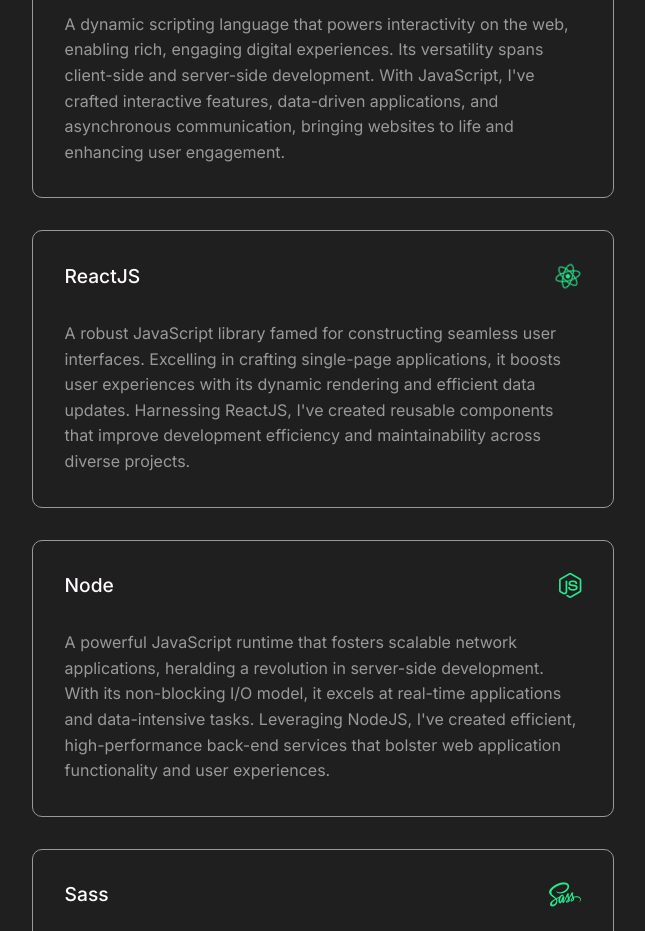
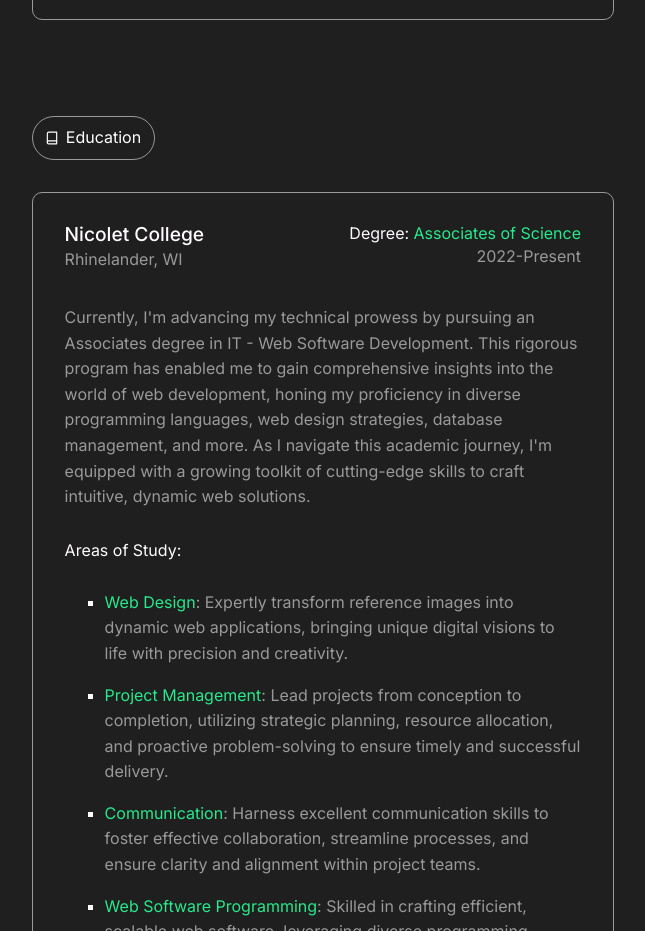
Before and after one commit to rlharsh/personal-portfolio, a React (Vite) app: page / in a window 1280 px wide. Shown: the part 3240-4171 px from the top of the page, without its empty margins (522-1167 px from the left). Built offline with nearby package versions, Linux system fonts and the light colour scheme.

Commit message:
Updates to Education

```diff
--- a/src/assets/css/home.css
+++ b/src/assets/css/home.css
@@ -227,4 +227,61 @@
 .skills-container .skill .skill__header h2 {
   font-size: 1.2rem;
   font-weight: 500;
+}
+
+.education-tile {
+  width: 100%;
+  display: flex;
+  flex-direction: column;
+  border: 1px solid #999999;
+  padding: 2rem;
+  border-radius: 10px;
+  cursor: pointer;
+  overflow: hidden;
+}
+.education-tile:hover {
+  border: 1px solid #28e98c;
+}
+.education-tile__body {
+  display: flex;
+  flex-direction: column;
+}
+.education-tile__body p {
+  margin-top: 2rem;
+}
+.education-tile__body h2 {
+  margin-top: 2rem;
+}
+.education-tile__body ul {
+  margin-top: 1rem;
+  padding-left: 40px;
+}
+.education-tile__body ul li {
+  margin-top: 1rem;
+  list-style: square;
+}
+.education-tile__body ul h2 {
+  margin-top: 0rem;
+}
+.education-tile__body ul p {
+  margin-top: 0;
+}
+.education-tile__header {
+  display: flex;
+  justify-content: space-between;
+}
+.education-tile__header__left {
+  display: flex;
+  flex-direction: column;
+  gap: 0.2rem;
+}
+.education-tile__header__left h2 {
+  font-weight: 500;
+  font-size: 1.2rem;
+}
+.education-tile__header__right {
+  display: flex;
+  flex-direction: column;
+  gap: 0.2rem;
+  text-align: right;
 }/*# sourceMappingURL=home.css.map */
--- a/src/pages/home.jsx
+++ b/src/pages/home.jsx
@@ -2,7 +2,7 @@
 
 import UserInformation from '../Components/user/userinformation'
 import '../assets/css/home.css'
-import { Box, Code, Coffee, Figma, Grid, Home, Mail, User, Zap } from 'react-feather'
+import { Award, Book, Box, Code, Coffee, Figma, Grid, Home, Mail, User, Zap } from 'react-feather'
 
 import chat from '../assets/images/chat.png'
 
@@ -41,38 +41,6 @@
                 <p>
                 2022 marked a pivotal chapter in my life, as I tied the knot and embarked on an exhilarating new life journey. I would be honored if you chose to be a part of this ongoing, thrilling narrative. Let's script our success <span className="highlight">story together</span>!
                 </p>
-            </section>
-            <section id="services" data-aos="fade-up">
-                <div className="slug">
-                    <p><Grid size={14}/>Services</p>
-                </div>
-                <div className="service-card" data-aos="fade-left">
-                    <div className="service-card__header">
-                        <h2>Website Design</h2>
-                        <Figma size={16} color='#28e98c'/>
-                    </div>
-                    <p>
-                    Step into the thrilling world of bespoke digital design with Figma! Together, we'll embark on an engaging, interactive journey where your invaluable insights will be woven into each stage of the design process. Witness your visions spring to life as we collaborate to mold the perfect concept that's as unique as you are. Let's shape your digital landscape together!
-                    </p>
-                </div>
-                <div className="service-card" data-aos="fade-right">
-                    <div className="service-card__header">
-                        <h2>Development</h2>
-                        <Code size={16} color='#28e98c'/>
-                    </div>
-                    <p>
-                    Get ready for a thrilling expedition into the dynamic world of coding! I'll meticulously weave each strand of code, crafting the perfect digital tapestry to bring your website or web application to life. But this isn't just a solo act — it's a tandem venture. You'll be included in every strategic twist and turn, enabling us to seamlessly blend your vision into each line of code. Let's collaborate and watch your digital dreams come alive!
-                    </p>
-                </div>
-                <div className="service-card" data-aos="fade-left">
-                    <div className="service-card__header">
-                        <h2>Sustainability</h2>
-                        <Coffee size={16} color='#28e98c'/>
-                    </div>
-                    <p>
-                    Step into the arena of peace of mind and digital autonomy! With my services, your data doesn't just stay up-to-date - it thrives, refreshed and invigorated, with minor tweaks performed free of charge. But the excitement doesn't stop there! You'll also wield full control over your digital realm with unrestricted access to your source code, allowing you to steer the course of your information flow. Together, we'll ensure your data remains dynamic, empowered, and in your command!
-                    </p>
-                </div>
             </section>
             <section className="skills" data-aos="fade-up">
                 <div className="slug">
@@ -137,6 +105,38 @@
 
                 </div>
             </section>
+            <section id="education" data-aos="fade-up">
+                <div className='slug'>
+                    <p><Book size={14}/> Education</p>
+                </div>
+                <div className='education-tile'>
+                    <div className='education-tile__header'>
+                        <div className="education-tile__header__left">
+                            <h2>Nicolet College</h2>
+                            <p>Rhinelander, WI</p>
+                        </div>
+                        <div className="education-tile__header__right">
+                            <h2>Degree: <span className='highlight'>Associates of Science</span></h2>
+                            <p>2022-Present</p>
+                        </div>
+                    </div>
+                    <div className="education-tile__body">
+                        <p>Currently, I'm advancing my technical prowess by pursuing an Associates degree in IT - Web Software Development. This rigorous program has enabled me to gain comprehensive insights into the world of web development, honing my proficiency in diverse programming languages, web design strategies, database management, and more. As I navigate this academic journey, I'm equipped with a growing toolkit of cutting-edge skills to craft intuitive, dynamic web solutions.</p>
+                        <h2>Areas of Study:</h2>
+                        <ul>
+                            <li data-aos="fade-right"><p><span className="highlight">Web Design</span>: Expertly transform reference images into dynamic web applications, bringing unique digital visions to life with precision and creativity.</p></li>
+                            <li data-aos="fade-left"><p><span className="highlight">Project Management</span>: Lead projects from conception to completion, utilizing strategic planning, resource allocation, and proactive problem-solving to ensure timely and successful delivery.</p></li>
+                            <li data-aos="fade-right"><p><span className="highlight">Communication</span>: Harness excellent communication skills to foster effective collaboration, streamline processes, and ensure clarity and alignment within project teams.</p></li>
+                            <li data-aos="fade-left"><p><span className="highlight">Web Software Programming</span>: Skilled in crafting efficient, scalable web software, leveraging diverse programming languages and frameworks to create robust, user-centric solutions.</p></li>
+                        </ul>
+                    </div>
+                </div>
+            </section>
+            <section id="awards" data-aos="fade-up">
+                <div className='slug'>
+                    <p><Award size={14}/> Awards</p>
+                </div>
+            </section>
             <section id="projects" data-aos="fade-up">
                 <div className='slug'>
                     <p><Box size={14}/> Projects</p>
@@ -147,6 +147,38 @@
                 <div className='project-card' data-aos="fade-left">
                     <div className='project-card__image'></div>
                     <a href="https://vermillion-gnome-a889b2.netlify.app/" target='_blank'>Chatnonymous - Anonymous chat application.</a>
+                </div>
+            </section>
+            <section id="services" data-aos="fade-up">
+                <div className="slug">
+                    <p><Grid size={14}/>Services</p>
+                </div>
+                <div className="service-card" data-aos="fade-left">
+                    <div className="service-card__header">
+                        <h2>Website Design</h2>
+                        <Figma size={16} color='#28e98c'/>
+                    </div>
+                    <p>
+                    Step into the thrilling world of bespoke digital design with Figma! Together, we'll embark on an engaging, interactive journey where your invaluable insights will be woven into each stage of the design process. Witness your visions spring to life as we collaborate to mold the perfect concept that's as unique as you are. Let's shape your digital landscape together!
+                    </p>
+                </div>
+                <div className="service-card" data-aos="fade-right">
+                    <div className="service-card__header">
+                        <h2>Development</h2>
+                        <Code size={16} color='#28e98c'/>
+                    </div>
+                    <p>
+                    Get ready for a thrilling expedition into the dynamic world of coding! I'll meticulously weave each strand of code, crafting the perfect digital tapestry to bring your website or web application to life. But this isn't just a solo act — it's a tandem venture. You'll be included in every strategic twist and turn, enabling us to seamlessly blend your vision into each line of code. Let's collaborate and watch your digital dreams come alive!
+                    </p>
+                </div>
+                <div className="service-card" data-aos="fade-left">
+                    <div className="service-card__header">
+                        <h2>Sustainability</h2>
+                        <Coffee size={16} color='#28e98c'/>
+                    </div>
+                    <p>
+                    Step into the arena of peace of mind and digital autonomy! With my services, your data doesn't just stay up-to-date - it thrives, refreshed and invigorated, with minor tweaks performed free of charge. But the excitement doesn't stop there! You'll also wield full control over your digital realm with unrestricted access to your source code, allowing you to steer the course of your information flow. Together, we'll ensure your data remains dynamic, empowered, and in your command!
+                    </p>
                 </div>
             </section>
             <section id="contact" data-aos="fade-up">
--- a/src/pages/home.scss
+++ b/src/pages/home.scss
@@ -248,3 +248,75 @@
         }
     }
 }
+
+.education-tile {
+    width: 100%;
+    display: flex;
+    flex-direction: column;
+    border: 1px solid #999999;
+    padding: 2rem;
+    border-radius: 10px;
+    cursor: pointer;
+
+    overflow: hidden;
+
+
+    &:hover {
+        border: 1px solid #28e98c;
+    }
+
+    &__body {
+        display: flex;
+        flex-direction: column;
+
+        p {
+            margin-top: 2rem;
+        }
+
+        h2 {
+            margin-top: 2rem;
+        }
+
+        ul {
+            margin-top: 1rem;
+            padding-left: 40px;
+
+            li {
+                margin-top: 1rem;
+                list-style:square;
+            }
+
+            h2 {
+                margin-top: 0rem;
+            }
+
+            p {
+                margin-top: 0;
+            }
+        }
+    }
+
+    &__header {
+        display: flex;
+        justify-content: space-between;
+
+        &__left {
+            display: flex;
+            flex-direction: column;
+            gap: .2rem;
+
+            h2 {
+                font-weight: 500;
+                font-size: 1.2rem;
+            }
+        }
+
+        &__right {
+            display: flex;
+            flex-direction: column;
+            gap: .2rem;
+            text-align: right;
+        }
+    }
+
+}
```
Also changed, not shown: src/assets/images/ronald.jpg, 1 other file (tests, documents, lock files or other folders).
